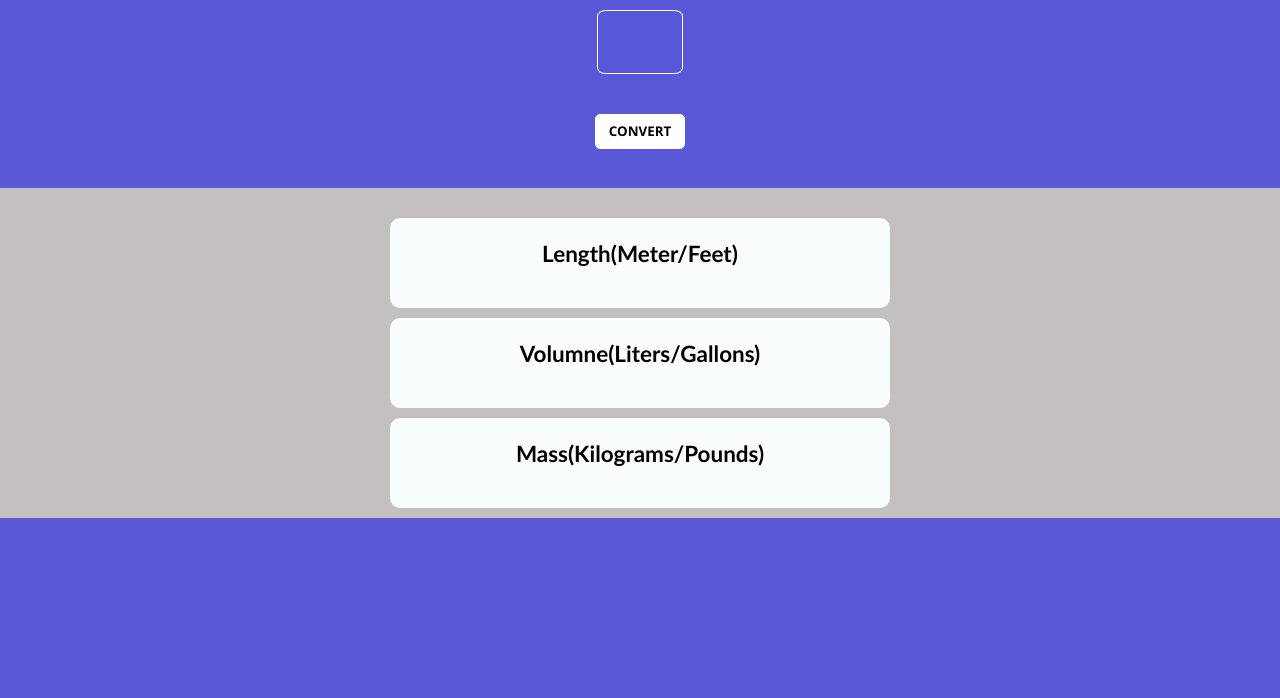
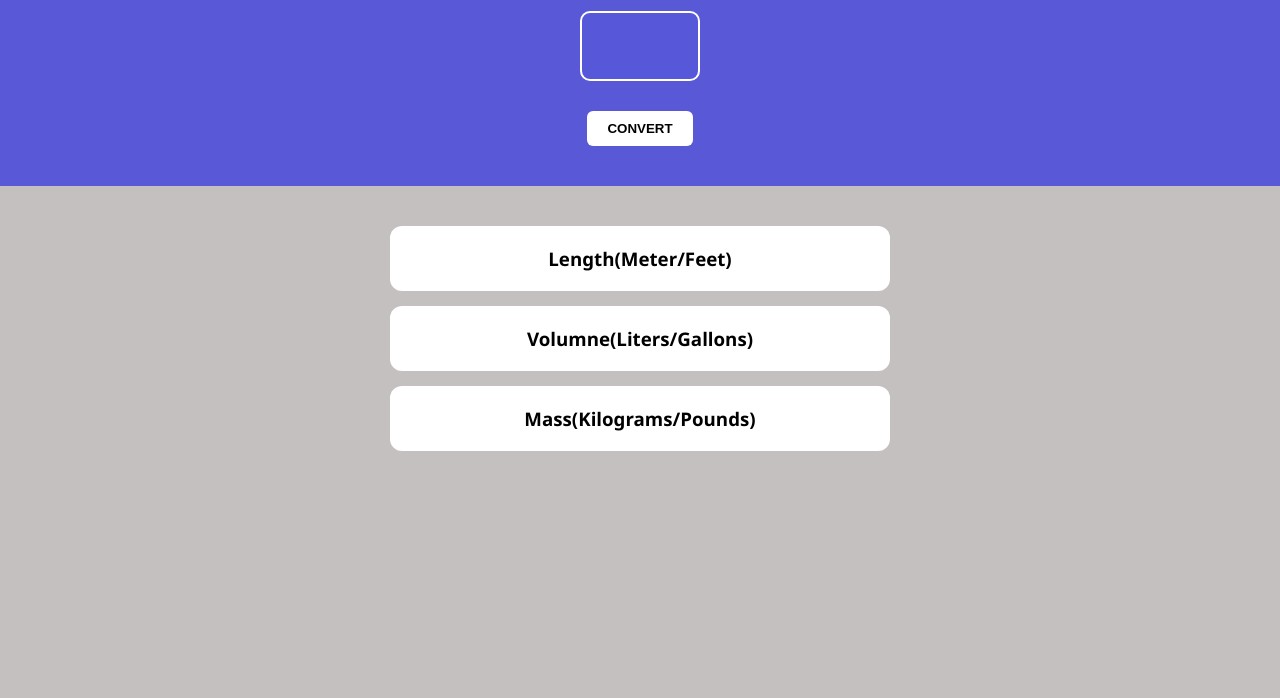
Before and after one commit to Qasim-Akram/Web-dev, a browser extension: page UnitConverter/index.html in a window 1280 px wide. Shown: the part 102-800 px from the top of the page. Drawn offline with Linux system fonts and the light colour scheme.

Commit message:
fixed css

```diff
--- a/UnitConverter/style.css
+++ b/UnitConverter/style.css
@@ -1,91 +1,75 @@
+
+* {
+    margin: 0;
+    padding: 0;
+    box-sizing: border-box;
+}
+
 body {
-    padding: 0%;
-    margin: 0%;
-    text-align: center;
-    align-items: center;
+    min-height: 100vh;
+    display: flex;
+    flex-direction: column;
+    font-family: 'Segoe UI', Tahoma, Geneva, Verdana, sans-serif;
     background-color: rgba(37, 37, 204, 0.76);
-    font-family: 'Gill Sans', 'Gill Sans MT', Calibri, 'Trebuchet MS', sans-serif;
-    font-weight: bolder;
-    font-size: larger;
+}
 
 
-
-
-}
-
 #intro {
-    margin-top: 30%;
-    height: 250px;
-    margin-top: 0%;
-
-
-
-}
-
-#ans {
-    background: rgb(197, 192, 192);
-    height: 300px;
-    align-items: center;
+    padding: 40px 20px;
     text-align: center;
-    display: flex;
-    flex-direction: column;
-    padding-top: 30px;
-
-
 }
 
 h1 {
-    margin-top: 40px;
     color: white;
-
-
+    margin-bottom: 30px;
 }
 
-h3 {
-    color: black;
-}
-
-footer {
-    background: white;
-}
-
-.conversion {
-
-    background-color: rgb(250, 253, 253);
-    height: 100px;
-    width: 500px;
-    margin-bottom: 10px;
-    border-radius: 10px;
-
-
-
-}
 
 #input {
     background: rgba(87, 87, 218, 0.76);
     color: white;
-    height: 60px;
-    width: 80px;
-    border: 1px solid white;
-    border-radius: 10%;
-    font-size: 40px;
+    height: 70px;
+    width: 120px;
+    border: 2px solid white;
+    border-radius: 10px;
+    font-size: 32px;
     font-weight: bold;
     text-align: center;
 }
 
+
 #convert {
+    display: block;
+    margin: 30px auto 0;
+    padding: 10px 20px;
     background: white;
-    margin-top: 40px;
-    height: 35px;
-    width: 90px;
-    border-radius: 5px;
-    border: 1px solid white;
+    border-radius: 6px;
+    border: none;
     font-weight: bold;
-    font-family: 'Segoe UI', Tahoma, Geneva, Verdana, sans-serif;
+    cursor: pointer;
+    transition: 0.3s ease;
 }
 
 #convert:hover {
     background: rgb(134, 136, 136);
     color: white;
-    cursor: pointer;
 }
+
+#ans {
+    background: rgb(197, 192, 192);
+    flex: 1;
+    display: flex;
+    flex-direction: column;
+    align-items: center;
+    gap: 15px;
+    padding: 40px 20px;
+}
+
+.conversion {
+    background-color: white;
+    width: 90%;
+    max-width: 500px;
+    padding: 20px;
+    border-radius: 12px;
+    text-align: center;
+}
```
